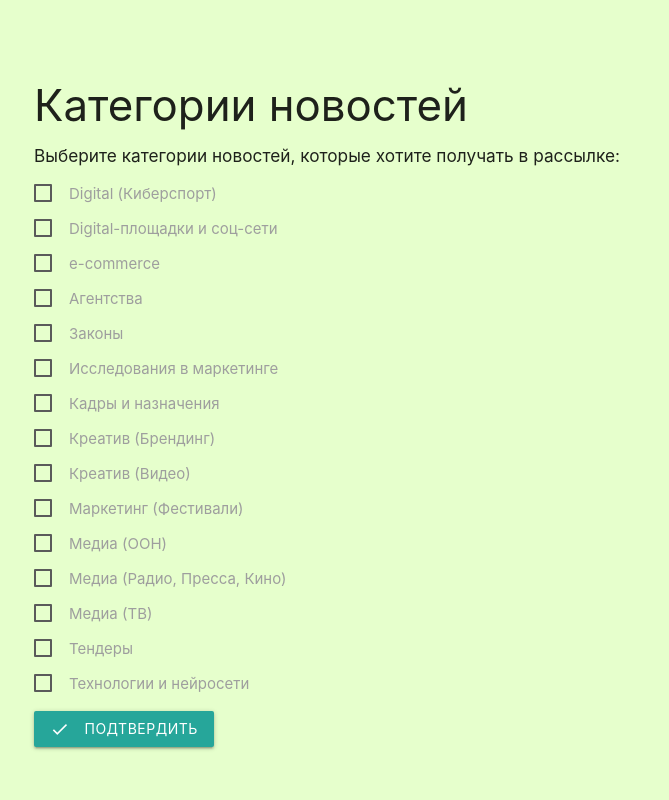
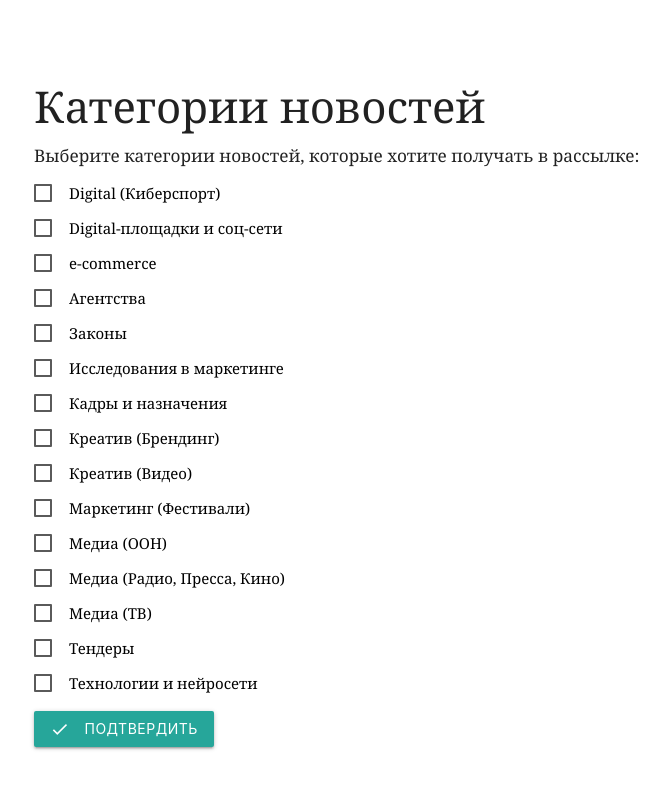
Before and after one commit to IlyaChusov/Marketing_Categories, a PHP site: page / in a window 1280 px wide. Shown: the whole page, without its empty margins (94-763 px from the left). Run offline with PHP 8.4, Linux system fonts and the light colour scheme; some libraries are stand-ins or nearby versions.

Commit message:
Update style

```diff
--- a/main.css
+++ b/main.css
@@ -5,19 +5,17 @@ input {
 
 label {
     display: block;
+    color: black;
     margin-bottom: 10px;
 }
 
 .all {
+    font-family: CustomSerif, Georgia, Cambria, 'Times New Roman', serif;
     display: table;
     height: 100%;
     position: absolute;
     overflow: hidden;
     width: 100%;
-}
-
-body {
-    background-color: #E6FFCC;
 }
 
 .center_block {
```
